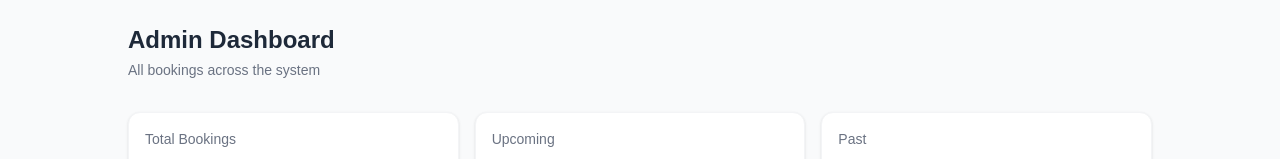
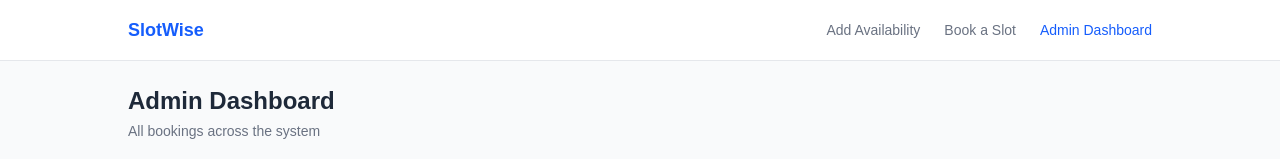
Before and after one commit to saatwika-matta/slotwise, a Next.js app: page /admin in a window 1280 px wide. Shown: the top 159 px of the page. Built offline with nearby package versions, Linux system fonts and the light colour scheme; no server answers; the database is empty.

Commit message:
Day 5: Navbar, homepage, production ready

```diff
--- a/app/layout.tsx
+++ b/app/layout.tsx
@@ -1,6 +1,7 @@
 import type { Metadata } from "next";
 import { Geist, Geist_Mono } from "next/font/google";
 import "./globals.css";
+import Navbar from "@/components/Navbar";
 
 const geistSans = Geist({
   variable: "--font-geist-sans",
@@ -13,8 +14,8 @@ const geistMono = Geist_Mono({
 });
 
 export const metadata: Metadata = {
-  title: "Create Next App",
-  description: "Generated by create next app",
+  title: "SlotWise",
+  description: "Internal booking and scheduling tool",
 };
 
 export default function RootLayout({
@@ -23,11 +24,11 @@ export default function RootLayout({
   children: React.ReactNode;
 }>) {
   return (
-    <html
-      lang="en"
-      className={`${geistSans.variable} ${geistMono.variable} h-full antialiased`}
-    >
-      <body className="min-h-full flex flex-col">{children}</body>
+    <html lang="en">
+      <body className={`${geistSans.variable} ${geistMono.variable} antialiased`}>
+        <Navbar />
+        {children}
+      </body>
     </html>
   );
 }
--- a/app/page.tsx
+++ b/app/page.tsx
@@ -1,65 +1,30 @@
-import Image from "next/image";
+import Link from "next/link";
 
 export default function Home() {
   return (
-    <div className="flex flex-col flex-1 items-center justify-center bg-zinc-50 font-sans dark:bg-black">
-      <main className="flex flex-1 w-full max-w-3xl flex-col items-center justify-between py-32 px-16 bg-white dark:bg-black sm:items-start">
-        <Image
-          className="dark:invert"
-          src="/next.svg"
-          alt="Next.js logo"
-          width={100}
-          height={20}
-          priority
-        />
-        <div className="flex flex-col items-center gap-6 text-center sm:items-start sm:text-left">
-          <h1 className="max-w-xs text-3xl font-semibold leading-10 tracking-tight text-black dark:text-zinc-50">
-            To get started, edit the page.tsx file.
-          </h1>
-          <p className="max-w-md text-lg leading-8 text-zinc-600 dark:text-zinc-400">
-            Looking for a starting point or more instructions? Head over to{" "}
-            <a
-              href="https://vercel.com/templates?framework=next.js&utm_source=create-next-app&utm_medium=appdir-template-tw&utm_campaign=create-next-app"
-              className="font-medium text-zinc-950 dark:text-zinc-50"
-            >
-              Templates
-            </a>{" "}
-            or the{" "}
-            <a
-              href="https://nextjs.org/learn?utm_source=create-next-app&utm_medium=appdir-template-tw&utm_campaign=create-next-app"
-              className="font-medium text-zinc-950 dark:text-zinc-50"
-            >
-              Learning
-            </a>{" "}
-            center.
-          </p>
+    <main className="min-h-screen bg-gray-50 flex items-center justify-center p-6">
+      <div className="max-w-lg text-center">
+        <h1 className="text-4xl font-bold text-gray-800 mb-4">
+          Welcome to <span className="text-blue-600">SlotWise</span>
+        </h1>
+        <p className="text-gray-500 mb-8">
+          An internal scheduling tool — staff add availability, guests book slots, admins manage everything.
+        </p>
+        <div className="flex gap-4 justify-center">
+          <Link
+            href="/book"
+            className="bg-blue-600 hover:bg-blue-700 text-white font-semibold px-6 py-3 rounded-lg transition"
+          >
+            Book a Slot
+          </Link>
+          <Link
+            href="/slots"
+            className="bg-white hover:bg-gray-100 text-gray-700 font-semibold px-6 py-3 rounded-lg border border-gray-200 transition"
+          >
+            Add Availability
+          </Link>
         </div>
-        <div className="flex flex-col gap-4 text-base font-medium sm:flex-row">
-          <a
-            className="flex h-12 w-full items-center justify-center gap-2 rounded-full bg-foreground px-5 text-background transition-colors hover:bg-[#383838] dark:hover:bg-[#ccc] md:w-[158px]"
-            href="https://vercel.com/new?utm_source=create-next-app&utm_medium=appdir-template-tw&utm_campaign=create-next-app"
-            target="_blank"
-            rel="noopener noreferrer"
-          >
-            <Image
-              className="dark:invert"
-              src="/vercel.svg"
-              alt="Vercel logomark"
-              width={16}
-              height={16}
-            />
-            Deploy Now
-          </a>
-          <a
-            className="flex h-12 w-full items-center justify-center rounded-full border border-solid border-black/[.08] px-5 transition-colors hover:border-transparent hover:bg-black/[.04] dark:border-white/[.145] dark:hover:bg-[#1a1a1a] md:w-[158px]"
-            href="https://nextjs.org/docs?utm_source=create-next-app&utm_medium=appdir-template-tw&utm_campaign=create-next-app"
-            target="_blank"
-            rel="noopener noreferrer"
-          >
-            Documentation
-          </a>
-        </div>
-      </main>
-    </div>
+      </div>
+    </main>
   );
 }
--- /dev/null
+++ b/components/Navbar.tsx
@@ -0,0 +1,39 @@
+"use client";
+
+import Link from "next/link";
+import { usePathname } from "next/navigation";
+
+export default function Navbar() {
+  const pathname = usePathname();
+
+  const links = [
+    { href: "/slots", label: "Add Availability" },
+    { href: "/book", label: "Book a Slot" },
+    { href: "/admin", label: "Admin Dashboard" },
+  ];
+
+  return (
+    <nav className="bg-white border-b border-gray-200 px-6 py-4">
+      <div className="max-w-5xl mx-auto flex items-center justify-between">
+        <Link href="/" className="text-lg font-bold text-blue-600">
+          SlotWise
+        </Link>
+        <div className="flex gap-6">
+          {links.map((link) => (
+            <Link
+              key={link.href}
+              href={link.href}
+              className={`text-sm font-medium transition ${
+                pathname === link.href
+                  ? "text-blue-600"
+                  : "text-gray-500 hover:text-gray-800"
+              }`}
+            >
+              {link.label}
+            </Link>
+          ))}
+        </div>
+      </div>
+    </nav>
+  );
+}
```
